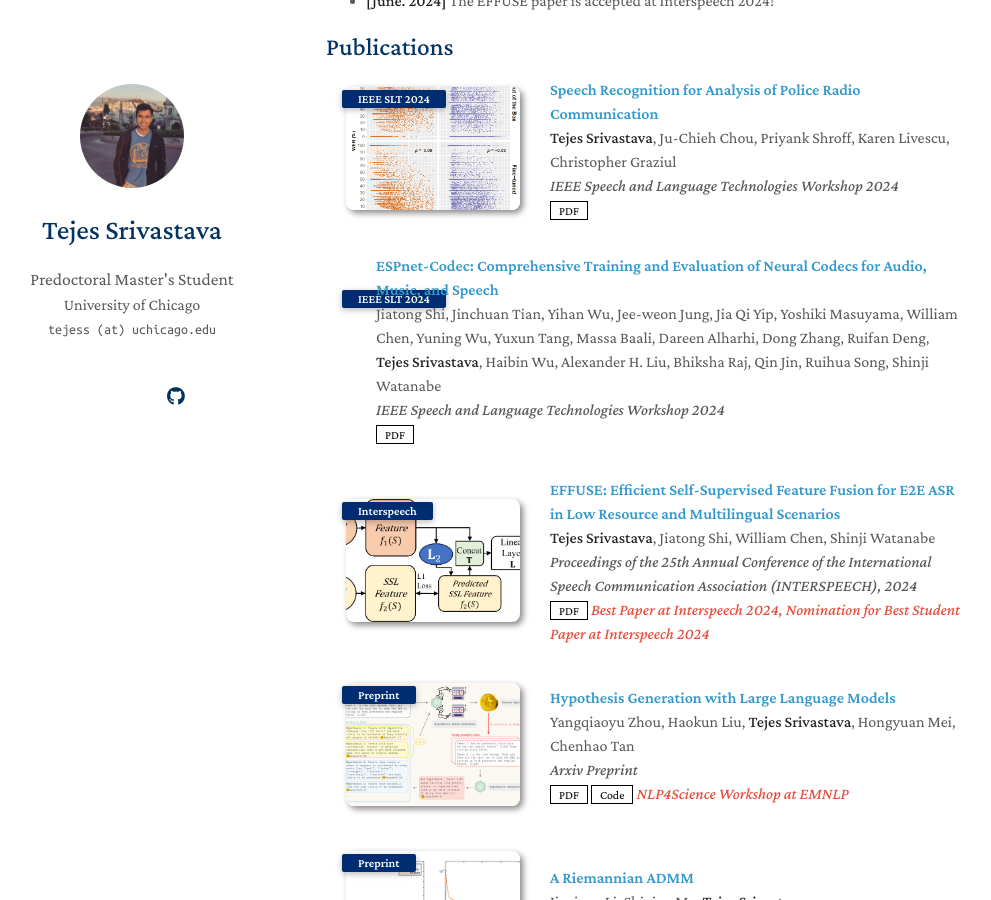
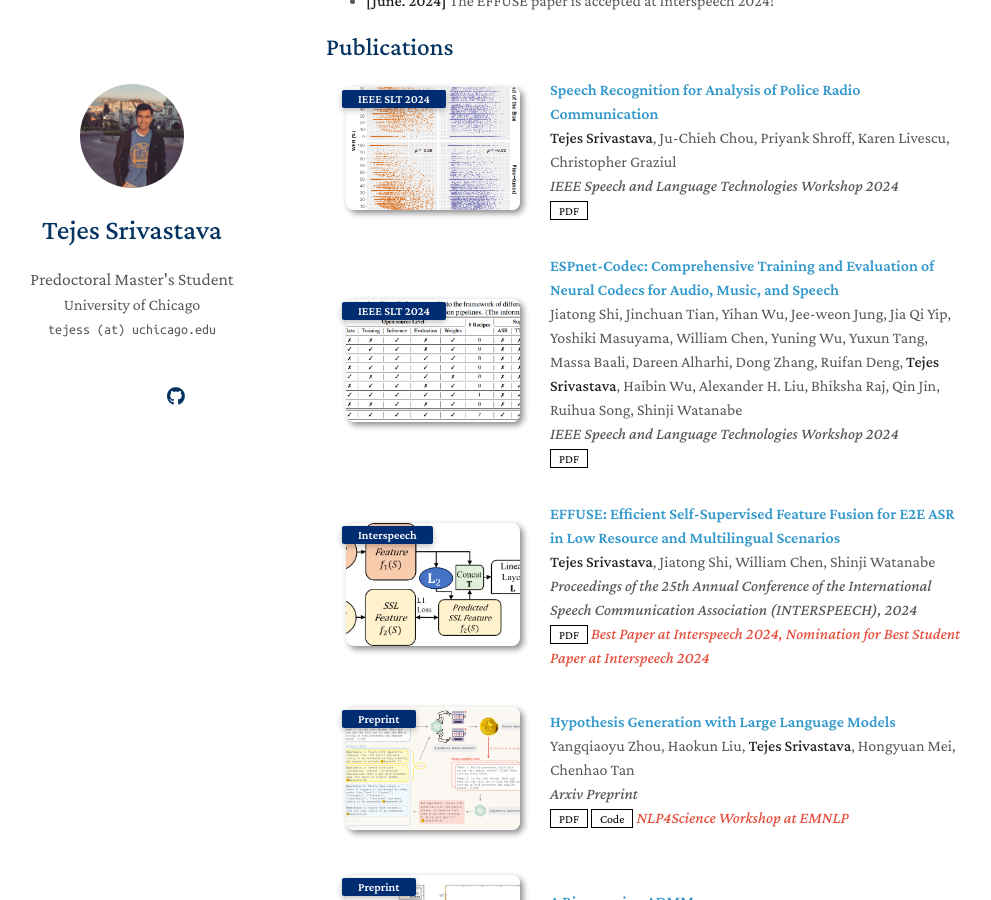
Before and after one commit to tejess/tejess.github.io, a Jekyll site: the page built from index.md, in a window 1280 px wide and 900 px high, scrolled down 689 px. Shown: the whole window, without its empty margins (144-1135 px from the left). Built offline with Jekyll 4.4.1, drawn with Linux system fonts in a browser that asks for light colours; a style sheet for code colours, icons or effects is not loaded; our own code applies the rules of GitHub Pages for plain Markdown files.

Commit message:
Update publications.yml

```diff
--- a/_data/publications.yml
+++ b/_data/publications.yml
@@ -12,6 +12,7 @@ main:
     conference_short: IEEE SLT 2024
     conference: IEEE Speech and Language Technologies Workshop 2024
     pdf: https://arxiv.org/pdf/2409.15897
+    image: ./assets/img/codec.png
 
   - title: "EFFUSE: Efficient Self-Supervised Feature Fusion for E2E ASR in Low Resource and Multilingual Scenarios"
     authors: <strong>Tejes Srivastava</strong>, Jiatong Shi, William Chen, Shinji Watanabe
```
